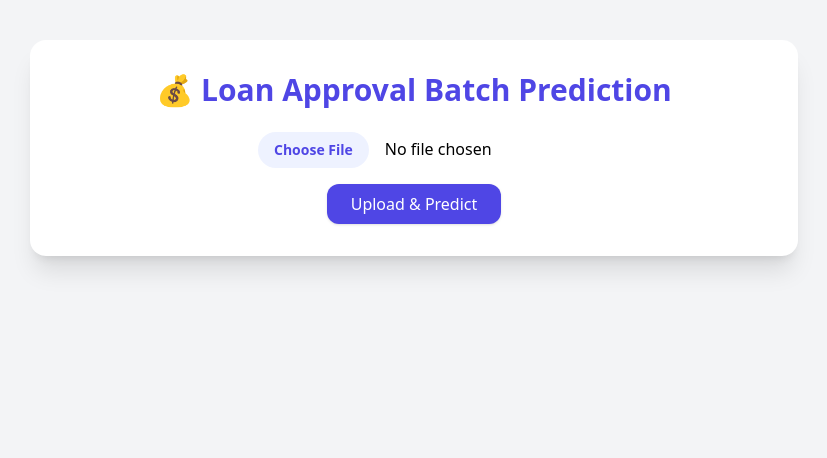
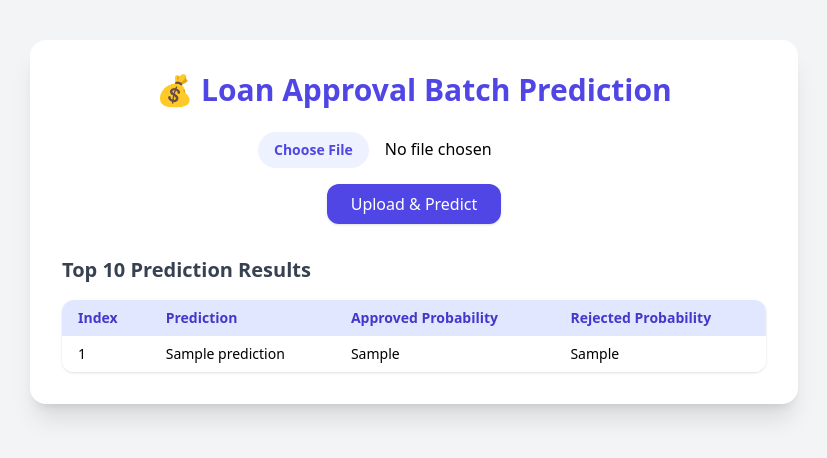
Before and after one commit to ronak-2005/Loan, a FastAPI app: template templates/form_loan.html in a window 1280 px wide. Shown: the top 458 px of the page, without its empty margins (226-1053 px from the left). Run offline with FastAPI, Linux system fonts and the light colour scheme; the template is opened without the code that fills it: most values are stand-ins (such as "Sample title", 1, 10 or a date in 2020); parts of the project's set-up code (start-up, migrations or seed data) failed here and were passed over; some libraries are stand-ins or nearby versions.

Commit message:
the working

```diff
--- a/app.py
+++ b/app.py
@@ -1,5 +1,5 @@
 from fastapi import FastAPI, UploadFile, File, Request
-from fastapi.responses import HTMLResponse, JSONResponse
+from fastapi.responses import HTMLResponse
 from fastapi.templating import Jinja2Templates
 import pandas as pd
 import joblib
@@ -27,18 +27,17 @@ else:
 model = joblib.load(model_path)
 preprocessor = joblib.load(preprocessor_path)
 
-# ✅ Setup templates
+# Setup templates
 templates = Jinja2Templates(directory="templates")
 
 
 @app.get("/", response_class=HTMLResponse)
 async def home(request: Request):
-    # render form_loan.html instead of static file
-    return templates.TemplateResponse("form_loan.html", {"request": request})
+    return templates.TemplateResponse("form_loan.html", {"request": request, "predictions": None})
 
 
-@app.post("/predict_csv")
-async def predict_csv(file: UploadFile = File(...)):
+@app.post("/predict_csv", response_class=HTMLResponse)
+async def predict_csv(request: Request, file: UploadFile = File(...)):
     df = pd.read_csv(file.file, nrows=MAX_ROWS)
     df_test = df.drop(columns=["loan_status"], errors="ignore")
 
@@ -52,13 +51,16 @@ async def predict_csv(file: UploadFile = File(...)):
     else:
         probs = [[1 if p == 1 else 0, 1 if p == 0 else 0] for p in preds]
 
+    # Prepare top 10 results
     results = []
     for i, (pred, prob) in enumerate(zip(preds, probs)):
         results.append({
-            "Index": int(i),
+            "index": i,
             "Prediction": "Approved" if pred == 1 else "Rejected",
             "Approved Probability": round(float(prob[1]), 4),
             "Rejected Probability": round(float(prob[0]), 4),
         })
 
-    return JSONResponse(content={"predictions": results})
+    top_10 = results[:10]
+
+    return templates.TemplateResponse("form_loan.html", {"request": request, "predictions": top_10})
--- a/templates/form_loan.html
+++ b/templates/form_loan.html
@@ -4,7 +4,6 @@
   <meta charset="UTF-8" />
   <title>Loan Approval Predictor</title>
   <script src="https://cdn.tailwindcss.com"></script>
-  <script src="https://cdnjs.cloudflare.com/ajax/libs/FileSaver.js/2.0.5/FileSaver.min.js"></script>
 </head>
 <body class="bg-gray-100 min-h-screen flex flex-col items-center py-10">
 
@@ -14,7 +13,7 @@
     </h1>
 
     <!-- Upload Form -->
-    <form id="csvForm" class="flex flex-col items-center space-y-4"
+    <form class="flex flex-col items-center space-y-4"
           action="/predict_csv" method="post" enctype="multipart/form-data">
       <input type="file" name="file" accept=".csv" required
              class="file:mr-4 file:py-2 file:px-4 file:rounded-full file:border-0
@@ -26,81 +25,33 @@
       </button>
     </form>
 
-    <!-- Results Section -->
-    <div id="results" class="mt-8 hidden">
-      <h2 class="text-xl font-semibold text-gray-700 mb-4">Prediction Results (Top 10)</h2>
+    {% if predictions %}
+    <div class="mt-8">
+      <h2 class="text-xl font-semibold text-gray-700 mb-4">Top 10 Prediction Results</h2>
       <div class="overflow-x-auto rounded-xl shadow">
         <table class="w-full text-sm text-left border-collapse">
           <thead class="bg-indigo-100 text-indigo-700">
-            <tr id="results-head"></tr>
+            <tr>
+              <th class="px-4 py-2">Index</th>
+              <th class="px-4 py-2">Prediction</th>
+              <th class="px-4 py-2">Approved Probability</th>
+              <th class="px-4 py-2">Rejected Probability</th>
+            </tr>
           </thead>
-          <tbody id="results-body" class="bg-white divide-y divide-gray-200"></tbody>
+          <tbody class="bg-white divide-y divide-gray-200">
+            {% for row in predictions %}
+            <tr class="hover:bg-indigo-50 transition">
+              <td class="px-4 py-2">{{ row.index }}</td>
+              <td class="px-4 py-2">{{ row.Prediction }}</td>
+              <td class="px-4 py-2">{{ row['Approved Probability'] }}</td>
+              <td class="px-4 py-2">{{ row['Rejected Probability'] }}</td>
+            </tr>
+            {% endfor %}
+          </tbody>
         </table>
       </div>
-
-      <!-- Download button -->
-      <div class="flex justify-end mt-4">
-        <button id="downloadBtn"
-                class="px-5 py-2 bg-green-500 text-white rounded-xl shadow hover:bg-green-600 transition">
-          Download CSV
-        </button>
-      </div>
     </div>
+    {% endif %}
   </div>
-
-  <script>
-    let allPredictions = [];
-
-    document.getElementById("csvForm").addEventListener("submit", async function(e) {
-      e.preventDefault();
-
-      const formData = new FormData();
-      formData.append("file", e.target.file.files[0]);
-
-      const response = await fetch("/predict_csv", {
-        method: "POST",
-        body: formData
-      });
-
-      const data = await response.json();
-      allPredictions = data.predictions;
-
-      // show only first 10
-      const displayData = data.predictions.slice(0, 10);
-
-      // Build header dynamically
-      let headHtml = "";
-      for (const key in displayData[0]) {
-        headHtml += `<th class="px-4 py-2">${key}</th>`;
-      }
-      document.getElementById("results-head").innerHTML = headHtml;
-
-      // Build rows
-      let bodyHtml = "";
-      displayData.forEach(row => {
-        bodyHtml += "<tr class='hover:bg-indigo-50 transition'>";
-        for (const key in row) {
-          bodyHtml += `<td class="px-4 py-2">${row[key]}</td>`;
-        }
-        bodyHtml += "</tr>";
-      });
-      document.getElementById("results-body").innerHTML = bodyHtml;
-
-      document.getElementById("results").classList.remove("hidden");
-    });
-
-    // Download CSV button
-    document.getElementById("downloadBtn").addEventListener("click", function() {
-      if (allPredictions.length === 0) return;
-
-      let csv = Object.keys(allPredictions[0]).join(",") + "\n";
-      allPredictions.forEach(row => {
-        csv += Object.values(row).join(",") + "\n";
-      });
-
-      const blob = new Blob([csv], { type: "text/csv;charset=utf-8;" });
-      saveAs(blob, "loan_predictions.csv");
-    });
-  </script>
 </body>
 </html>
```
